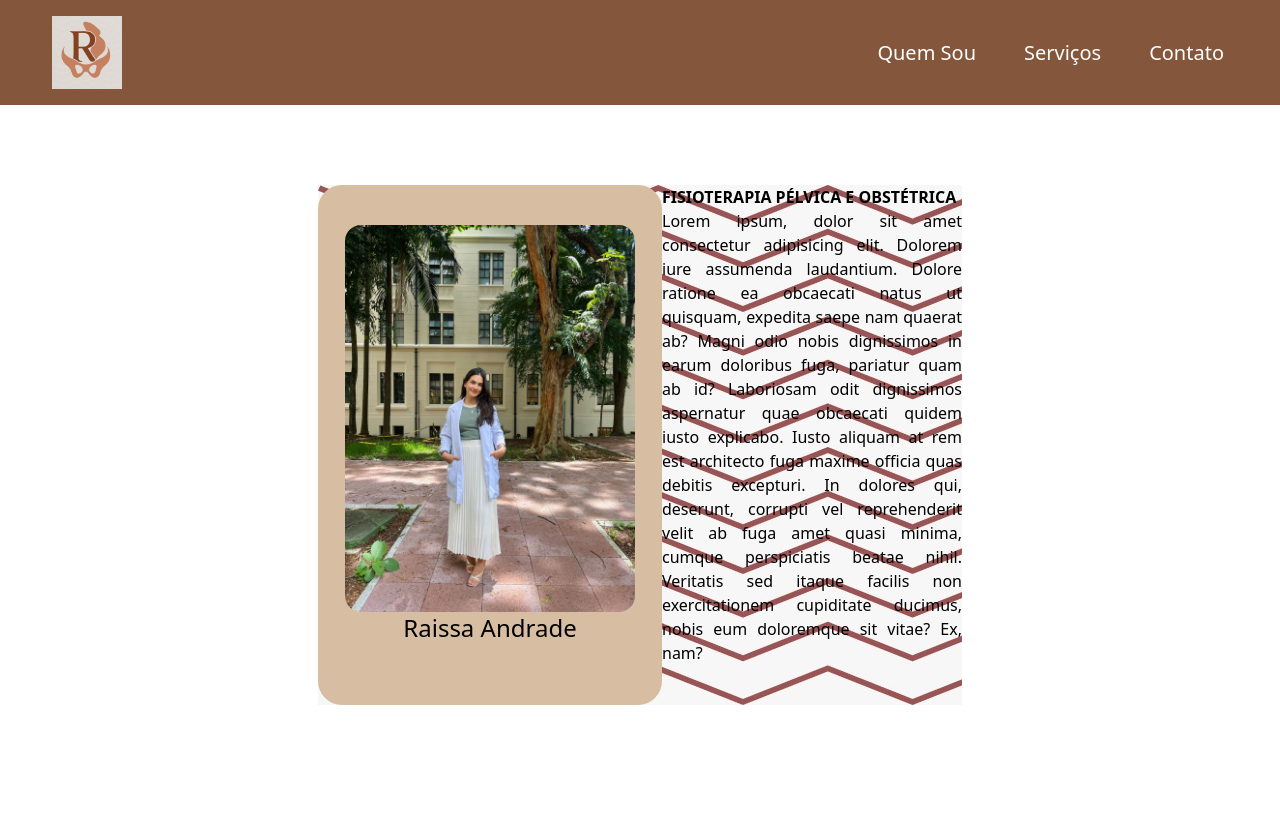
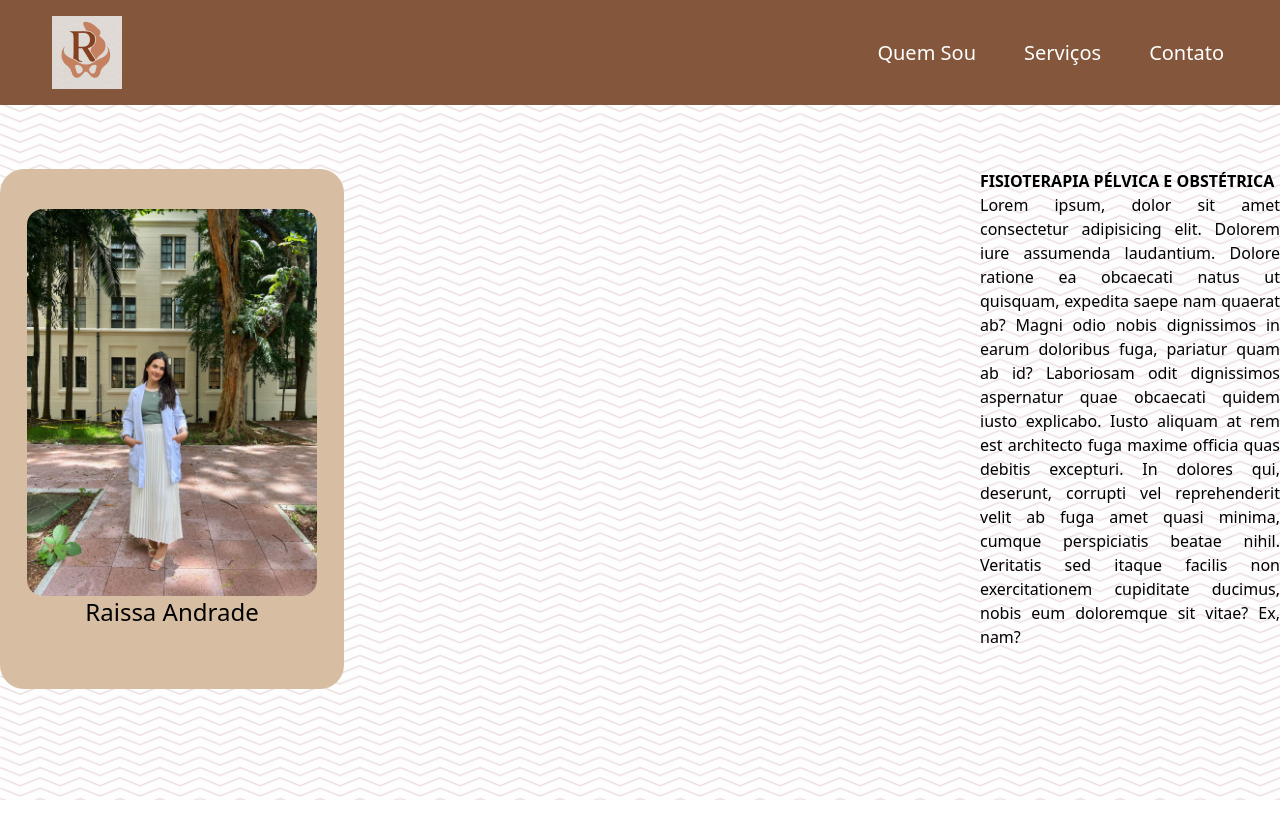
Before and after one commit to andrd-jhon/Site-Raissa-Andrade-Fisio, a Next.js app in the folder raissa-andrade-fisio/: page / in a window 1280 px wide. Shown: the top 838 px of the page. Before the commit the page ends 800 px from the top, so only its background shows below. Built offline with nearby package versions, Linux system fonts and the light colour scheme.

Commit message:
Criação componente Body.

```diff
--- a/raissa-andrade-fisio/src/app/page.tsx
+++ b/raissa-andrade-fisio/src/app/page.tsx
@@ -1,7 +1,7 @@
 
 import BarraSuperior from '@/widgets/BarraSuperior'
+import Body from '@/widgets/Body';
 import React from 'react'
-import CardPerfil from '@/components/CardPerfil/CardPerfil'
 
 export default function Home() {
 
@@ -9,29 +9,7 @@ export default function Home() {
   return (
     <div className="w-screen justify-items-center">
       <BarraSuperior></BarraSuperior>
-      <div className='flex m-7 flex-row mt-20 justify-between w-[900] bg-[url(/bgtextura.png)] bg-repeat-space'>
-        <CardPerfil
-          source='/imgCardPerfil.jpg'
-          description='Imagem da fisioterapeuta Raissa Andrade.'
-          width={290}
-          height={200}
-        ></CardPerfil>
-        <div className=''>
-          <h1 className='font-semibold'>FISIOTERAPIA PÉLVICA E OBSTÉTRICA</h1>
-          <p className='text-justify w-75'>
-            Lorem ipsum, dolor sit amet consectetur adipisicing elit. Dolorem iure
-            assumenda laudantium. Dolore ratione ea obcaecati natus ut quisquam,
-            expedita saepe nam quaerat ab? Magni odio nobis dignissimos in earum
-            doloribus fuga, pariatur quam ab id? Laboriosam odit dignissimos
-            aspernatur quae obcaecati quidem iusto explicabo. Iusto aliquam at rem
-            est architecto fuga maxime officia quas debitis excepturi. In dolores
-            qui, deserunt, corrupti vel reprehenderit velit ab fuga amet quasi
-            minima, cumque perspiciatis beatae nihil. Veritatis sed itaque facilis
-            non exercitationem cupiditate ducimus, nobis eum doloremque sit vitae?
-            Ex, nam?
-          </p>
-        </div>
-      </div>
+      <Body></Body>
     </div>
   );
 }
--- a/raissa-andrade-fisio/src/widgets/BarraSuperior.tsx
+++ b/raissa-andrade-fisio/src/widgets/BarraSuperior.tsx
@@ -2,7 +2,7 @@
 
 import React from "react";
 import Image from "next/image"
-import logo from "../assets/LogoProvisorio.png"
+// import logo from "../assets/LogoProvisorio.png"
 
 export default function BarraSuperior() {
 
@@ -59,10 +59,10 @@ export default function BarraSuperior() {
     return (
         // className="max-h-[768px] mb-3 w-screen"
         <div className="w-screen">
-            <nav className="bg-[#84573C] top-0 z-10 h-[100] max-w-full rounded-none px-4 py-2 lg:px-8 lg:py-4">
+            <nav className="bg-[#84573C] top-0 relative z-50 h-[100] max-w-full rounded-none px-4 py-2 lg:px-8 lg:py-4">
                 <div className="flex items-center justify-between text-blue-gray-900">
                     <Image
-                        src={logo}
+                        src={'/LogoProvisorio.png'}
                         alt=""
                         width={70}
                         height={70}
@@ -71,7 +71,7 @@ export default function BarraSuperior() {
                     <div className="flex items-center gap-4">
                         <div>{navList}</div>
 
-                        <button className={isWindowMobile ? 'z-1 cursor-pointer mr-5' : 'hidden'} onClick={() => {
+                        <button className={isWindowMobile ? 'z-20 cursor-pointer mr-5' : 'hidden'} onClick={() => {
                             setOpenNav(!openNav)
                         }}>
                             {openNav ? (
@@ -109,6 +109,10 @@ export default function BarraSuperior() {
                     </div>
                 </div>
             </nav>
+
+            {/* <nav className="relative z-50 bg-[#84573C] w-screen h-[200]">
+
+            </nav> */}
         </div>
     )
 }
--- /dev/null
+++ b/raissa-andrade-fisio/src/widgets/Body.tsx
@@ -0,0 +1,34 @@
+import CardPerfil from "@/components/CardPerfil/CardPerfil"
+
+const Body = () => {
+    return(
+      <div className='flex flex-row pt-16 justify-between w-full h-screen'>
+        <div className="absolute inset-0 bg-[url(/bgtexturaedit.png)] bg-[length:200px] opacity-20"></div>
+        <div className="relative z-10 flex flex-row justify-between w-full">
+          <CardPerfil
+            source='/imgCardPerfil.jpg'
+            description='Imagem da fisioterapeuta Raissa Andrade.'
+            width={290}
+            height={200}
+          ></CardPerfil>
+          <section className=''>
+            <h1 className='font-semibold'>FISIOTERAPIA PÉLVICA E OBSTÉTRICA</h1>
+            <p className='text-justify w-75'>
+              Lorem ipsum, dolor sit amet consectetur adipisicing elit. Dolorem iure
+              assumenda laudantium. Dolore ratione ea obcaecati natus ut quisquam,
+              expedita saepe nam quaerat ab? Magni odio nobis dignissimos in earum
+              doloribus fuga, pariatur quam ab id? Laboriosam odit dignissimos
+              aspernatur quae obcaecati quidem iusto explicabo. Iusto aliquam at rem
+              est architecto fuga maxime officia quas debitis excepturi. In dolores
+              qui, deserunt, corrupti vel reprehenderit velit ab fuga amet quasi
+              minima, cumque perspiciatis beatae nihil. Veritatis sed itaque facilis
+              non exercitationem cupiditate ducimus, nobis eum doloremque sit vitae?
+              Ex, nam?
+            </p>
+          </section>
+        </div>
+      </div>
+    )
+}
+
+export default Body
```
Also changed, not shown: raissa-andrade-fisio/public/LogoProvisorio.png (renamed from raissa-andrade-fisio/src/assets/LogoProvisorio.png), raissa-andrade-fisio/public/bgtexturaedit.png (added).
